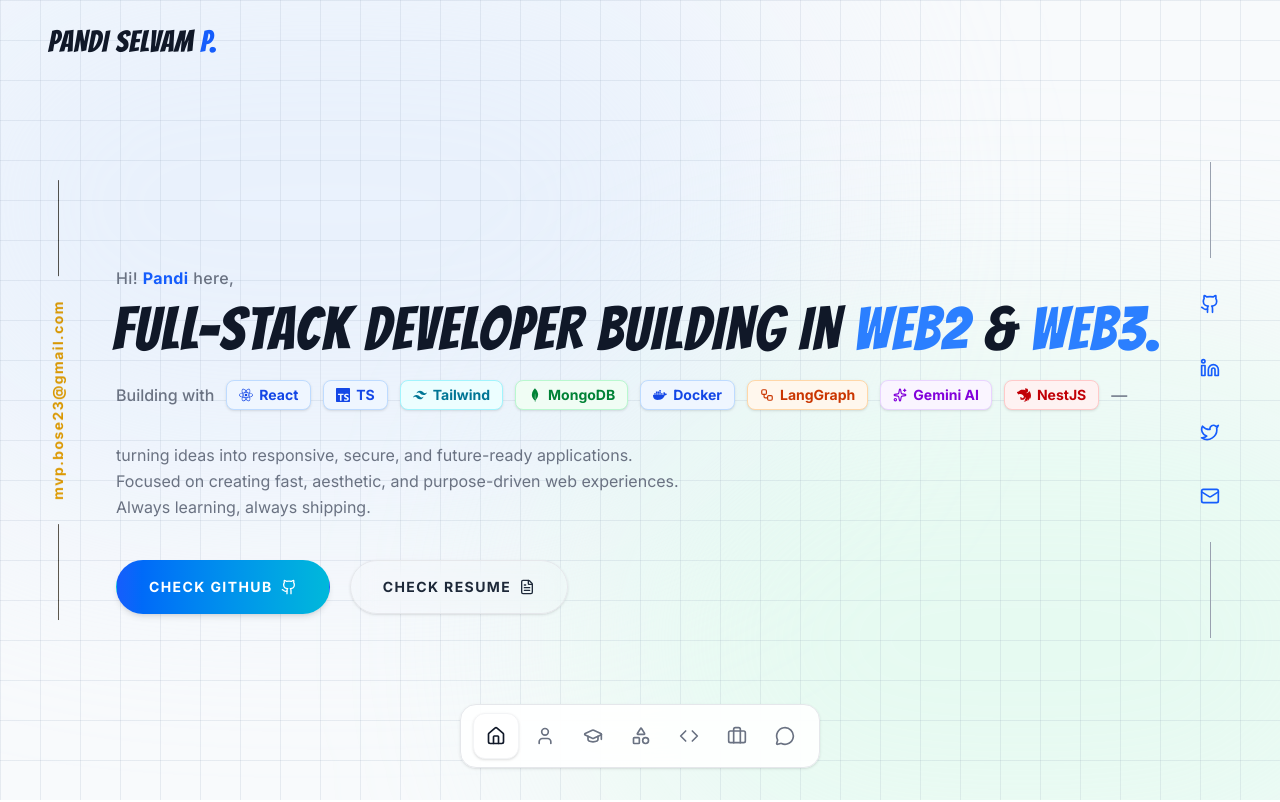
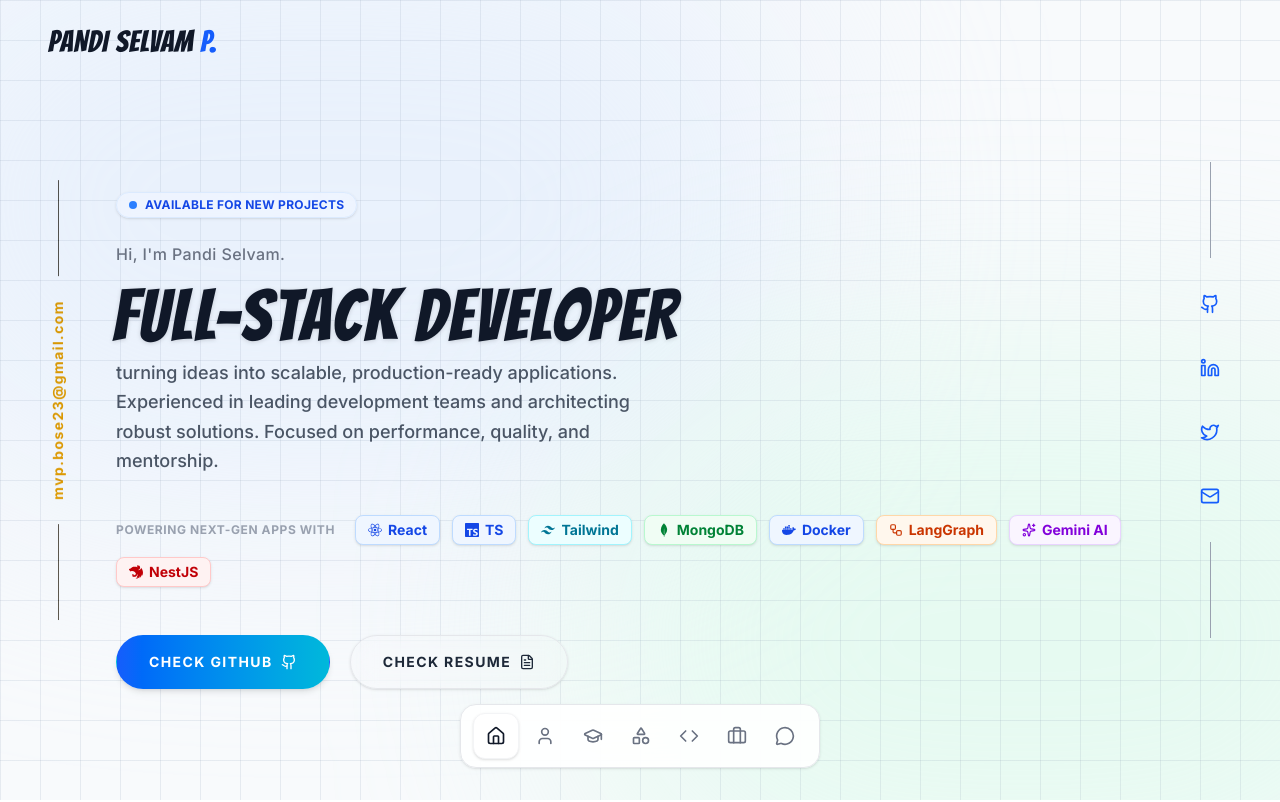
Before and after one commit to Pandi2352/pandi-portfolio, a React (Vite) app: page / in a window 1280 px wide. Shown: the top 802 px of the page. Built offline with nearby package versions, Linux system fonts and the light colour scheme.

Commit message:
feat: Implement the main portfolio page, integrating various sections and its associated data structure.

```diff
--- a/src/components/Home.tsx
+++ b/src/components/Home.tsx
@@ -101,29 +101,33 @@
         {/* Main Hero Section */}
         <div id="home" className="w-full">
           <main className="flex flex-col items-start justify-center min-h-screen px-6 md:px-12 text-left max-w-full md:max-w-6xl mx-auto pt-32 md:pt-20 w-full">
-            <div className="mb-3 pl-1">
+            {/* Status Pill */}
+            <div className="mb-6 pl-1 animate-fadeIn">
+              <div className="inline-flex items-center gap-2 px-3 py-1 bg-blue-50/80 backdrop-blur-sm border border-blue-100 rounded-full text-blue-700 text-xs font-bold tracking-wide uppercase shadow-sm">
+                <span className="relative flex h-2 w-2">
+                  <span className="animate-ping absolute inline-flex h-full w-full rounded-full bg-blue-400 opacity-75"></span>
+                  <span className="relative inline-flex rounded-full h-2 w-2 bg-blue-500"></span>
+                </span>
+                Available for New Projects
+              </div>
+            </div>
+
+            <div className="mb-4 pl-1">
               <span className="text-gray-500 font-medium text-base tracking-wide transition-colors duration-300">
-                {personal.greeting.split(" ")[0]}{" "}
-                <span className="font-bold text-blue-600">
-                  {personal.greeting.split(" ")[1]}
-                </span>{" "}
-                {personal.greeting.split(" ").slice(2).join(" ")}
+                {personal.greeting}
               </span>
             </div>
 
-            <h1 className="text-3xl sm:text-4xl md:text-6xl font-normal tracking-wide text-gray-900 mb-6 leading-[0.9] font-['Bangers'] transition-colors duration-300">
-              {hero.headline.part1}{" "}
-              <span className="text-blue-500">
-                {hero.headline.highlight1}
-              </span>{" "}
-              &{" "}
-              <span className="text-blue-500">
-                {hero.headline.highlight2}.
-              </span>
+            <h1 className="text-4xl sm:text-5xl md:text-7xl font-normal tracking-wide text-gray-900 mb-2 leading-[0.95] font-['Bangers'] transition-colors duration-300 drop-shadow-sm">
+              <span className="block">{hero.headline.part1}</span>
             </h1>
 
-            <div className="flex flex-wrap items-center justify-start gap-3 mb-8 text-base text-gray-500 font-medium max-w-5xl leading-relaxed pl-1">
-              <span>Building with</span>
+            <p className="max-w-xl text-lg text-gray-600 mb-10 leading-relaxed text-left pl-1 transition-colors duration-300 font-medium">
+              {hero.description}
+            </p>
+
+            <div className="flex flex-wrap items-center justify-start gap-3 mb-12 text-sm text-gray-500 font-medium max-w-5xl leading-relaxed pl-1">
+              <span className="uppercase tracking-wider text-xs font-bold text-gray-400 mr-2">Powering Next-Gen Apps with</span>
               {stack.map((tech, index) => (
                 <TechBadge
                   key={index}
@@ -132,12 +136,7 @@
                   color={tech.color}
                 />
               ))}
-              <span>—</span>
             </div>
-
-            <p className="max-w-xl text-base text-gray-500 mb-10 leading-relaxed text-left pl-1 transition-colors duration-300">
-              {hero.description}
-            </p>
 
             <div className="flex flex-col sm:flex-row gap-5 pl-1">
               {hero.actions.map((action, index) => (
--- a/src/data/portfolio.ts
+++ b/src/data/portfolio.ts
@@ -8,15 +8,13 @@
         email: "mvp.bose23@gmail.com",
         role: "Full-Stack Developer",
         openToWork: true,
-        greeting: "Hi! Pandi here,"
+        greeting: "Hi, I'm Pandi Selvam."
     },
     hero: {
         headline: {
-            part1: "FULL-STACK DEVELOPER BUILDING IN",
-            highlight1: "WEB2",
-            highlight2: "WEB3",
+            part1: "FULL-STACK DEVELOPER",
         },
-        description: "turning ideas into responsive, secure, and future-ready applications. Focused on creating fast, aesthetic, and purpose-driven web experiences. Always learning, always shipping.",
+        description: "turning ideas into scalable, production-ready applications. Experienced in leading development teams and architecting robust solutions. Focused on performance, quality, and mentorship.",
         actions: [
             { text: "CHECK GITHUB", primary: true, icon: Github, href: "https://github.com/Pandi2352" },
             { text: "CHECK RESUME", primary: false, icon: FileText, href: "#" }
@@ -49,11 +47,11 @@
     ],
     about: {
         title: "About Me",
-        bio: "I am a passionate Full-Stack Developer with a deep interest in building scalable, user-centric applications. With experience in both Web2 and Web3 technologies, I love bridging the gap between traditional web development and the decentralized future. My journey involves constant learning, experimenting with new tools (like AI agents!), and crafting pixel-perfect interfaces.",
+        bio: "I am a Full-Stack Developer and Team Lead with over 2 years of experience in building scalable, user-centric applications. I specialize in bridging the gap between technical execution and product vision. Beyond coding, I focus on architectural design, team mentorship, and optimizing development workflows. My passion lies in Web2 and Web3 technologies, keeping up with AI advancements, and delivering high-impact solutions.",
         stats: [
-            { label: "Years Experience", value: "3+" },
-            { label: "Projects Built", value: "20+" },
-            { label: "Lines of Code", value: "100k+" }
+            { label: "Years Experience", value: "2.5+" },
+            { label: "Projects Led", value: "3+" },
+            { label: "Team Size", value: "5+" }
         ]
     },
     education: [
@@ -117,8 +115,19 @@
             items: [
                 { name: "Gemini AI", icon: Sparkles },
                 { name: "LangGraph", icon: Workflow },
-                { name: "LangChain", icon: Code }, // Fallback to Code if SiLangchain unavailable, keeping it simple
+                { name: "LangChain", icon: Code },
                 { name: "Figma", icon: SiFigma },
+                { name: "Docker", icon: SiDocker },
+            ]
+        },
+        {
+            category: "Leadership",
+            items: [
+                { name: "Team Mentoring", icon: User },
+                { name: "System Design", icon: Shapes },
+                { name: "Code Review", icon: Code },
+                { name: "Agile/Scrum", icon: Workflow },
+                { name: "Project Mgmt", icon: Briefcase },
             ]
         }
     ],
@@ -127,7 +136,7 @@
             company: "Skillmine Technology",
             role: "Team Lead",
             duration: "June 2025 - Present",
-            description: "Leading a team of developers, overseeing project delivery, and ensuring code quality. Responsible for architectural decisions and mentoring junior developers.",
+            description: "Spearheading development for key client projects and overseeing the end-to-end delivery lifecycle. Responsibilities include architectural decision-making, code reviews, and implementing best practices. I actively mentor junior developers, manage sprint timelines, and collaborate with stakeholders to translate business requirements into technical solutions.",
             type: "Full-time",
             location: "Sivakasi"
         },
```
